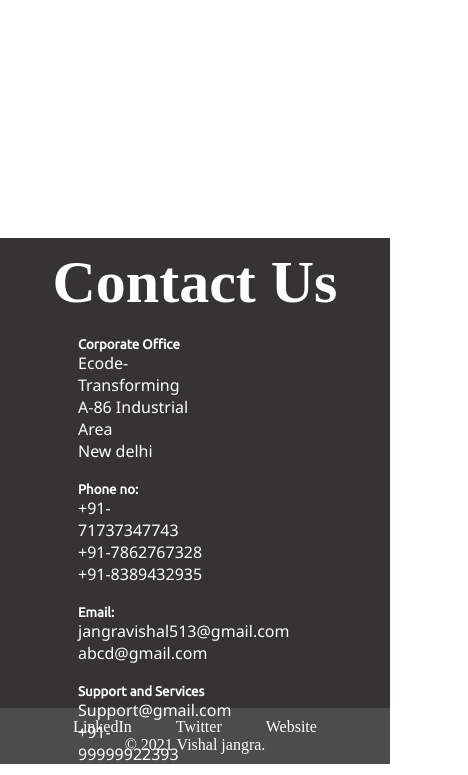
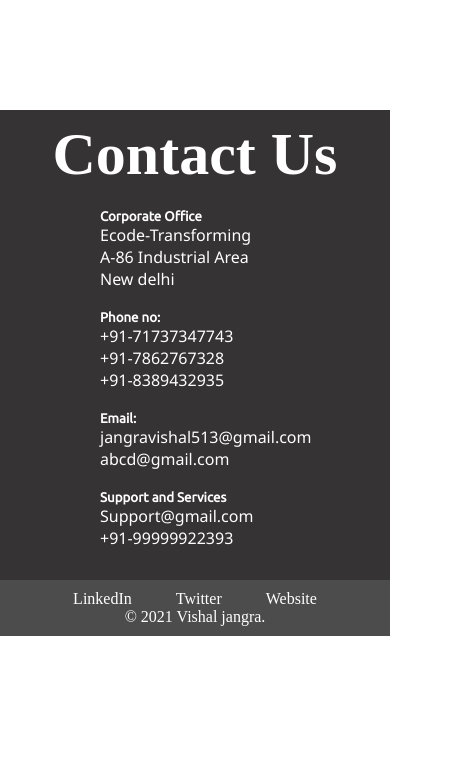
Before and after one commit to vishalj-23/Responsive-website, a plain HTML site: page index.html in a window 390 px wide. Shown: the part 7339-8114 px from the top of the page, 468 px wide, since content can reach past the window. After the commit the page ends 7975 px from the top, so only its background shows below. Drawn offline with nearby package versions, Linux system fonts and the light colour scheme.

Commit message:
new-commit

```diff
--- a/CSS/style.css
+++ b/CSS/style.css
@@ -363,7 +363,25 @@ footer {
   } */
   .contain {
     flex-direction: column;
-    width: 100%;
-    margin: 0% 20%;
+    /* width: 100%; */
+    /* margin: 0% 20%; */
+    margin-left: 100px;
+    /* margin-right: 0px; */
+    height: auto;
   }
 }
+@media only screen and (max-width: 600px) {
+  .tuts {
+    grid-template-columns: 1fr;
+    grid-gap: 1rem;
+  }
+  .contain {
+    display: flex;
+    flex-direction: column;
+    width: auto;
+    height: auto;
+  }
+  .contain-cont {
+    width: 80%;
+  }
+}
```
